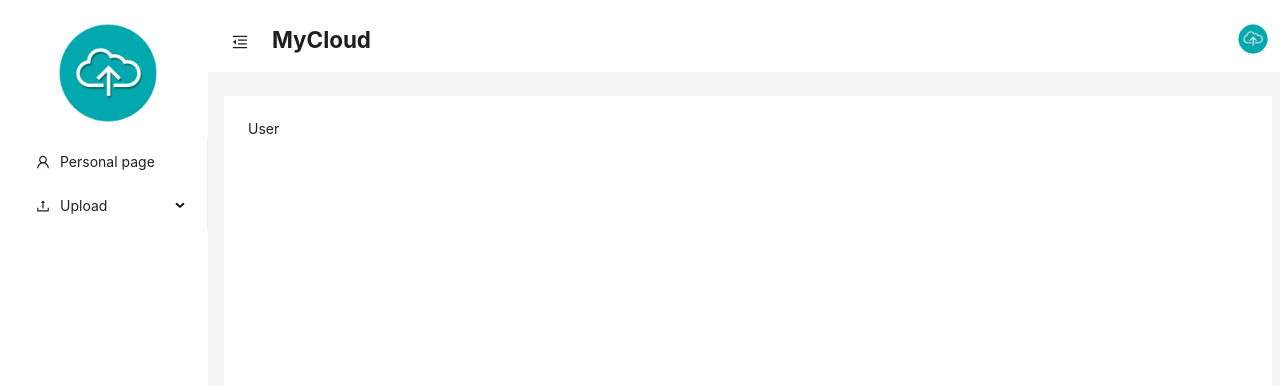
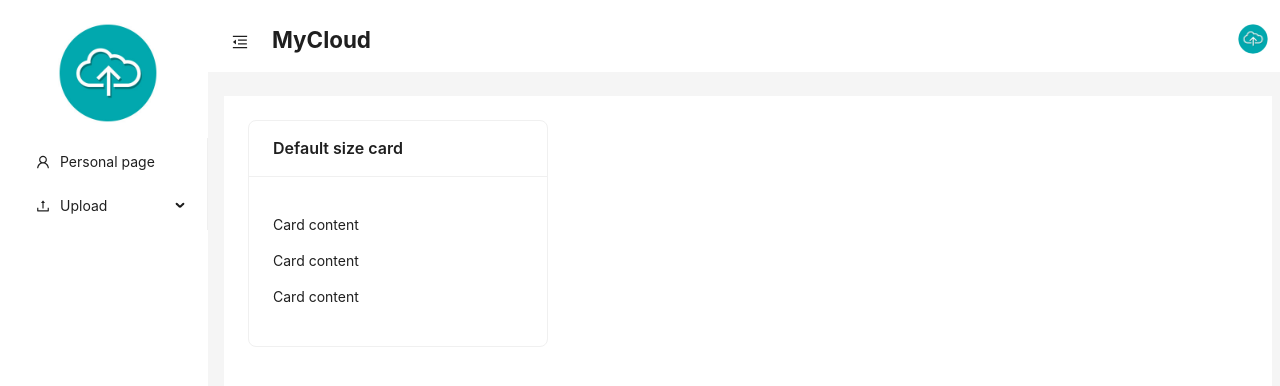
Before and after one commit to T4ngkeke/WEB, a React (Create React App) app in the folder antd_demo/: page /admin/personal_info in a window 1280 px wide. Shown: the top 386 px of the page. Built offline with nearby package versions, Linux system fonts and the light colour scheme.

Commit message:
Update user.js

```diff
--- a/antd_demo/src/pages/user.js
+++ b/antd_demo/src/pages/user.js
@@ -1,7 +1,17 @@
 import React from "react"
+import {Card} from 'antd'
 const User = () => {
   return (
-    <div>User</div>
+    <div>   <Card
+    title="Default size card"
+    style={{
+      width: 300,
+    }}
+  >
+    <p>Card content</p>
+    <p>Card content</p>
+    <p>Card content</p>
+  </Card></div>
   )
 }
 
```
